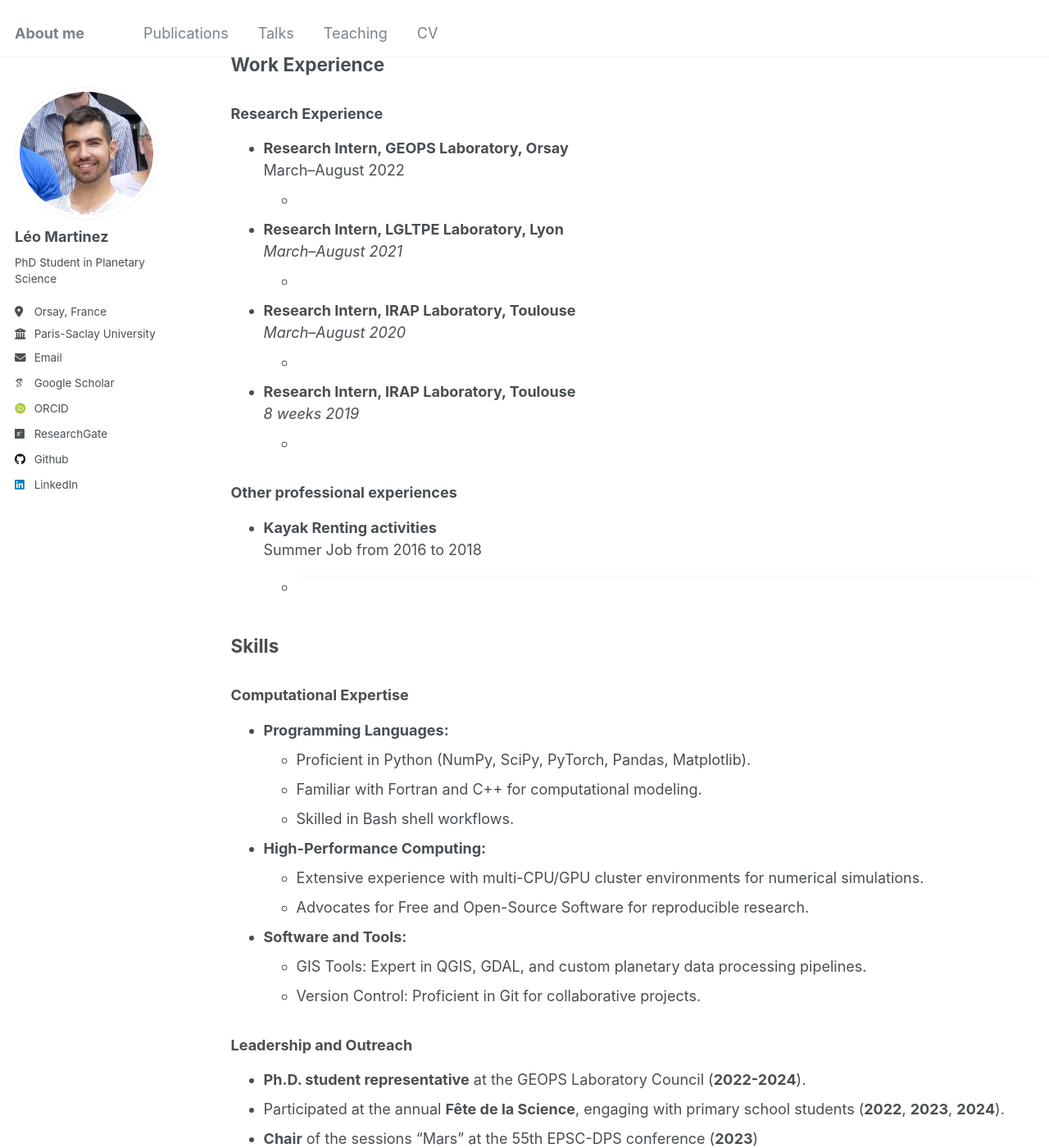
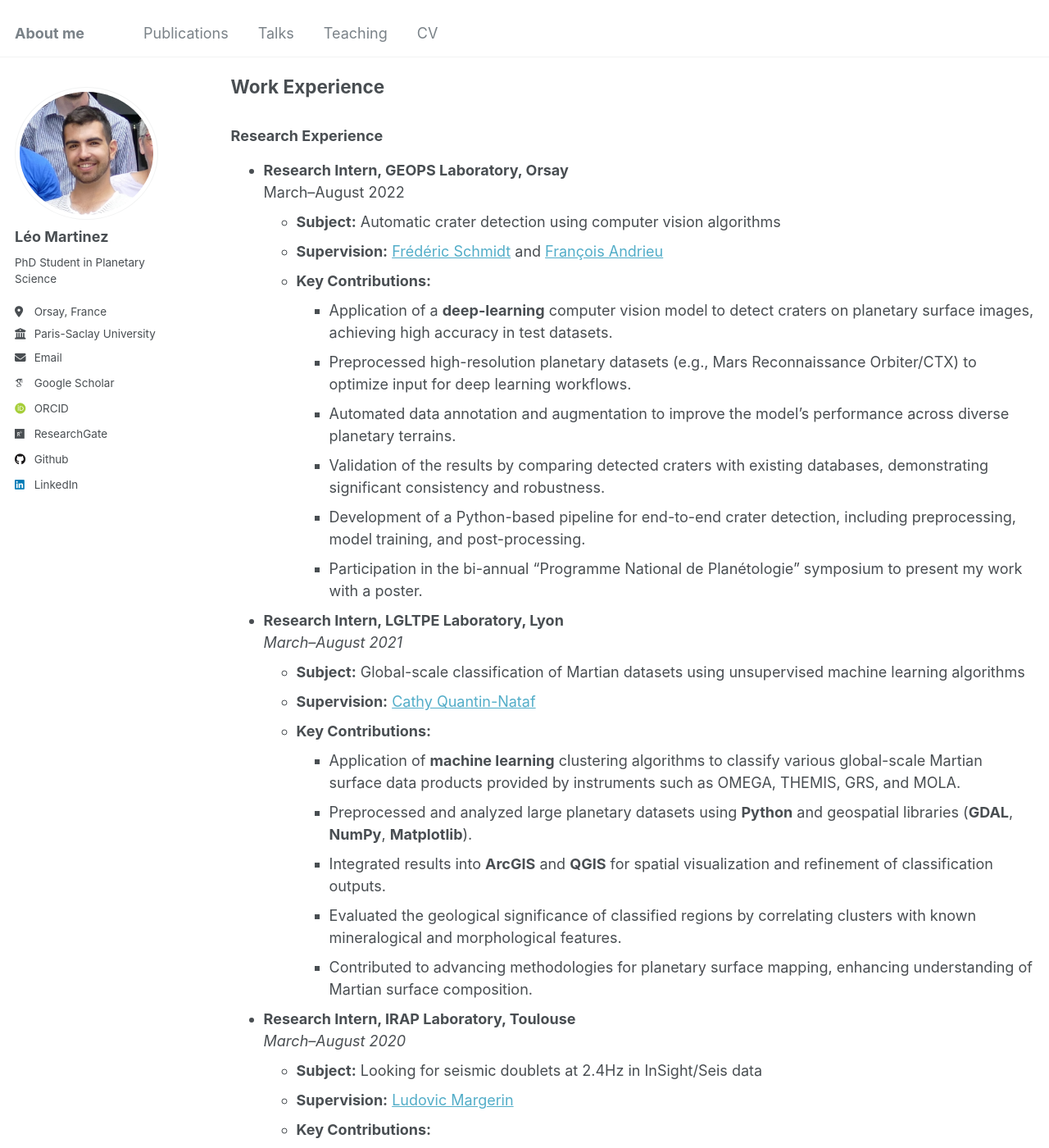
Before and after one commit to leomrtinez/leomrtinez.github.io, a Jekyll site: the page built from _pages/cv.md, in a window 1280 px wide and 1400 px high, scrolled down 644 px. Shown: the whole window at 82% size. Built offline with Jekyll 4.4.1, drawn with Linux system fonts in a browser that asks for light colours; some web fonts are replaced; some of the changed text lies outside the part shown.

Commit message:
Update cv.md

```diff
--- a/_pages/cv.md
+++ b/_pages/cv.md
@@ -17,6 +17,7 @@ redirect_from:
 - **Ph.D. in Artificial Intelligence applied to Planetary Sciences**
   Paris-Saclay University, France (2025, expected)
   *Thesis Topic:* Automatic Crater Detection and Characterization.
+  *Supervision:* [Frédéric Schmidt](https://fredericschmidt.github.io) and [François Andrieu](https://www.insu.cnrs.fr/fr/personne/francois-andrieu)
 
 - **M.S. in Planetary Sciences and Space Exploration**
   Paris-Saclay University, France (2022)
@@ -36,23 +37,61 @@ redirect_from:
 
 - **Research Intern, GEOPS Laboratory, Orsay**
   March–August 2022
-  -
+  - **Subject:** Automatic crater detection using computer vision algorithms
+  - **Supervision:** [Frédéric Schmidt](https://fredericschmidt.github.io) and [François Andrieu](https://www.insu.cnrs.fr/fr/personne/francois-andrieu)
+  - **Key Contributions:**
+    - Application of a **deep-learning** computer vision model to detect craters on planetary surface images, achieving high accuracy in test datasets.
+    - Preprocessed high-resolution planetary datasets (e.g., Mars Reconnaissance Orbiter/CTX) to optimize input for deep learning workflows.
+    - Automated data annotation and augmentation to improve the model's performance across diverse planetary terrains.
+    - Validation of the results by comparing detected craters with existing databases, demonstrating significant consistency and robustness.
+    - Development of a Python-based pipeline for end-to-end crater detection, including preprocessing, model training, and post-processing.
+    - Participation in the bi-annual "Programme National de Planétologie" symposium to present my work with a poster.
+
 - **Research Intern, LGLTPE Laboratory, Lyon**
   *March–August 2021*
-  -
+  - **Subject:** Global-scale classification of Martian datasets using unsupervised machine learning algorithms
+  - **Supervision:** [Cathy Quantin-Nataf](https://eplanets.univ-lyon1.fr/equipe/permanents/cathy-quantin/)
+  - **Key Contributions:**
+    - Application of **machine learning** clustering algorithms to classify various global-scale Martian surface data products provided by instruments such as OMEGA, THEMIS, GRS, and MOLA.
+    - Preprocessed and analyzed large planetary datasets using **Python** and geospatial libraries (**GDAL**, **NumPy**, **Matplotlib**).
+    - Integrated results into **ArcGIS** and **QGIS** for spatial visualization and refinement of classification outputs.
+    - Evaluated the geological significance of classified regions by correlating clusters with known mineralogical and morphological features.
+    - Contributed to advancing methodologies for planetary surface mapping, enhancing understanding of Martian surface composition.
+
 
 - **Research Intern, IRAP Laboratory, Toulouse**
   *March–August 2020*
-  -
+  - **Subject:** Looking for seismic doublets at 2.4Hz in InSight/Seis data
+  - **Supervision:** [Ludovic Margerin](https://doctorat.univ-toulouse.fr/as/ed/detailResp.pl?resp=14231&site=EDT&ed=178)
+  - **Key Contributions:**
+    - Applied advanced signal processing techniques (e.g., band-pass filtering, cross-correlation) to identify recurring seismic events in SEIS data.
+    - Developed Python scripts leveraging **SciPy** and **NumPy** for automated detection and analysis of seismic doublets.
+    - Analyzed frequency spectra and time delays between doublets to infer source characteristics.
+    - Provided insights into the internal structure and seismic activity of Mars based on the detection or non-detection of seismic doublets.
 
 - **Research Intern, IRAP Laboratory, Toulouse**
-  *8 weeks 2019*
-  -
+  *May-June 2019*
+  - **Subject:** Seismicity of the moon
+  - **Supervision:** [Ludovic Margerin](https://doctorat.univ-toulouse.fr/as/ed/detailResp.pl?resp=14231&site=EDT&ed=178)
+  - **Key Contributions:**
+    - Application of a radiative transfer and diffusion model to analyze lunar seismic data, focusing on the behavior of seismic coda signals.
+    - Data analysis and model implementation with **Python**.
+    - Used the geophysical library [**BurnMan**](https://github.com/geodynamics/burnman) to simulate and infer planetary interior structures.
+    - Measured the regolith thickness using seismic modeling techniques.
+
 
 ### Other professional experiences
-- **Kayak Renting activities**
-  Summer Job from 2016 to 2018
-  -
+- **Seasonal Manager, Kayak Rental Spot**
+   *Summers 2016–2018*
+    - For [Armor Evasion](https://www.armorevasion.com).
+    - Managed all aspects of a kayak rental business, from daily operations to long-term strategy.
+    - Oversaw bookings, customer service, and on-site equipment rentals.
+    - Maintained and repaired equipment to ensure safety and quality.
+    - Organized guided group outings with certified instructors, ensuring a seamless customer experience.
+    - Handled financial responsibilities, including accounting, budgeting, and reporting.
+
+This role highlights my entrepreneurial mindset, organizational skills, and ability to manage diverse tasks in a dynamic and customer-focused environment.
+
 ---
 
 ## Skills
```
